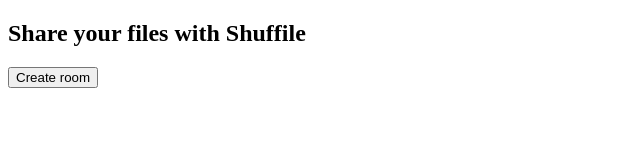
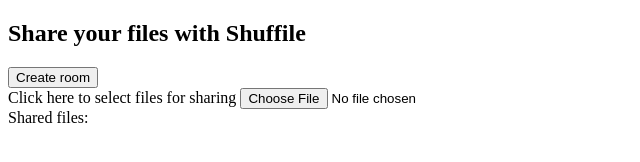
Before and after one commit to raghav-karn/shuffile, a website: page public/index.html in a window 1280 px wide. Shown: the whole page, without its empty margins (0-640 px from the left). Drawn offline with nearby package versions, Linux system fonts and the light colour scheme; no server answers.

Commit message:
Indexed sharing files page

```diff
--- a/public/index.html
+++ b/public/index.html
@@ -18,7 +18,19 @@
                 </div>
             </div>
         </div>
+        <div class="screen fs-screen">
+            <div class="file-input">
+                <label for="file-input">
+                    Click here to select files for sharing
+                </label>
+                <input type="file" id="file-input">
+            </div>
+            <div class="files-list">
+                <div class="title">Shared files:</div>
+            </div>
+        </div>
     </div>
+
     <script src="/socket.io/socket.io.js"></script>
     <script src="client.js"></script>
 </body>
```
